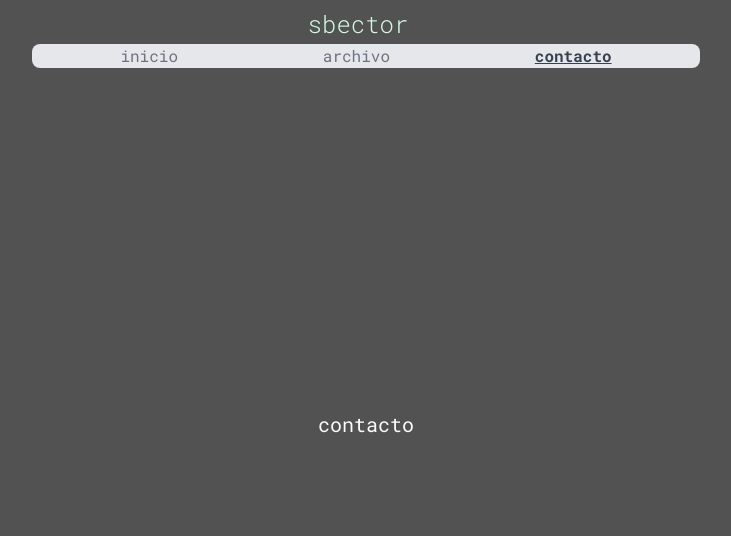
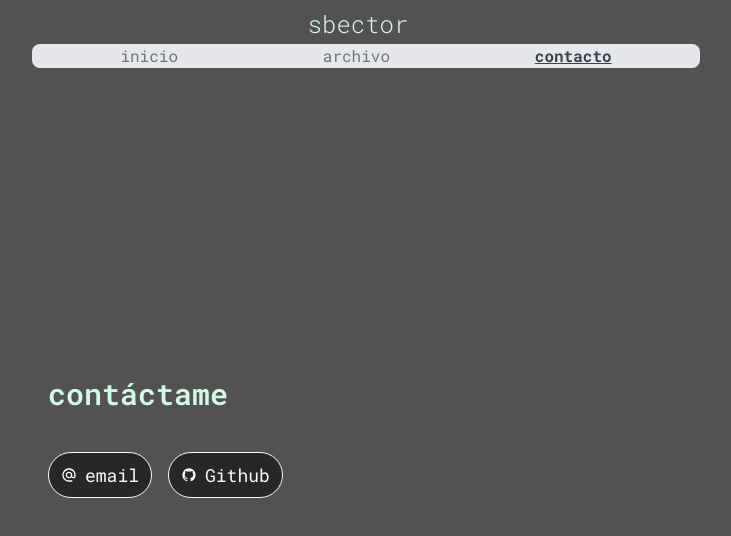
Before and after one commit to Sbector/artista, a Next.js app: page /contacto in a window 1280 px wide. Shown: the top 536 px of the page, without its empty margins (274-1005 px from the left). Built offline with nearby package versions, Linux system fonts and the light colour scheme.

Commit message:
Add contact social pills

```diff
--- /dev/null
+++ b/src/app/_components/SocialPill.tsx
@@ -0,0 +1,12 @@
+import Link from "next/link"
+
+
+export default function SocialPill({ children, href }:{children:React.ReactNode, href: any}) {
+    return (
+            <Link href={href} target="_blank" className="rounded-full text-sm border border-gray-50 bg-zinc-800 flex justify-center items-center gap-x-1 py-1 px-2
+            md:gap-x-2 md:py-2 md:px-3 md:text-lg
+            hover:border-emerald-100 hover:text-emerald-100 transition-all">
+                {children}
+            </Link>
+    )
+}
--- /dev/null
+++ b/src/app/_components/icons/GithubIcon.tsx
@@ -0,0 +1,14 @@
+export default function GithubIcon( {className}:any ) {
+    return (
+        <svg
+            className={className}
+            xmlns="http://www.w3.org/2000/svg"
+            width="24"
+            height="24"
+            viewBox="0 0 24 24">
+            <path
+            fill="currentColor"
+            d="M12 2A10 10 0 0 0 2 12c0 4.42 2.87 8.17 6.84 9.5c.5.08.66-.23.66-.5v-1.69c-2.77.6-3.36-1.34-3.36-1.34c-.46-1.16-1.11-1.47-1.11-1.47c-.91-.62.07-.6.07-.6c1 .07 1.53 1.03 1.53 1.03c.87 1.52 2.34 1.07 2.91.83c.09-.65.35-1.09.63-1.34c-2.22-.25-4.55-1.11-4.55-4.92c0-1.11.38-2 1.03-2.71c-.1-.25-.45-1.29.1-2.64c0 0 .84-.27 2.75 1.02c.79-.22 1.65-.33 2.5-.33c.85 0 1.71.11 2.5.33c1.91-1.29 2.75-1.02 2.75-1.02c.55 1.35.2 2.39.1 2.64c.65.71 1.03 1.6 1.03 2.71c0 3.82-2.34 4.66-4.57 4.91c.36.31.69.92.69 1.85V21c0 .27.16.59.67.5C19.14 20.16 22 16.42 22 12A10 10 0 0 0 12 2" />
+        </svg>
+    )
+}
--- /dev/null
+++ b/src/app/_components/icons/MailIcon.tsx
@@ -0,0 +1,14 @@
+export default function MailIcon({ className }: any) {
+    return (
+        <svg
+            className={className}
+            xmlns="http://www.w3.org/2000/svg"
+            width="24"
+            height="24"
+            viewBox="0 0 24 24">
+            <path
+                fill="currentColor"
+                d="M12 15c.81 0 1.5-.3 2.11-.89c.59-.61.89-1.3.89-2.11c0-.81-.3-1.5-.89-2.11C13.5 9.3 12.81 9 12 9c-.81 0-1.5.3-2.11.89C9.3 10.5 9 11.19 9 12c0 .81.3 1.5.89 2.11c.61.59 1.3.89 2.11.89m0-13c2.75 0 5.1 1 7.05 2.95C21 6.9 22 9.25 22 12v1.45c0 1-.35 1.85-1 2.55c-.7.67-1.5 1-2.5 1c-1.2 0-2.19-.5-2.94-1.5c-1 1-2.18 1.5-3.56 1.5c-1.37 0-2.55-.5-3.54-1.46C7.5 14.55 7 13.38 7 12c0-1.37.5-2.55 1.46-3.54C9.45 7.5 10.63 7 12 7c1.38 0 2.55.5 3.54 1.46C16.5 9.45 17 10.63 17 12v1.45c0 .41.16.77.46 1.08c.3.31.65.47 1.04.47c.42 0 .77-.16 1.07-.47c.3-.31.43-.67.43-1.08V12c0-2.19-.77-4.07-2.35-5.65S14.19 4 12 4c-2.19 0-4.07.77-5.65 2.35S4 9.81 4 12c0 2.19.77 4.07 2.35 5.65S9.81 20 12 20h5v2h-5c-2.75 0-5.1-1-7.05-2.95C3 17.1 2 14.75 2 12s1-5.1 2.95-7.05C6.9 3 9.25 2 12 2" />
+        </svg>
+    )
+}
--- a/src/app/contacto/page.tsx
+++ b/src/app/contacto/page.tsx
@@ -1,5 +1,8 @@
 import { Metadata } from "next"
-import Wrapper from "../_components/Wrapper"
+import TextWrapper from "../_components/TextWrapper"
+import SocialPill from "../_components/SocialPill"
+import MailIcon from "../_components/icons/MailIcon"
+import GithubIcon from "../_components/icons/GithubIcon"
 
 export const metadata: Metadata = {
     title: "contacto",
@@ -9,9 +12,19 @@ export const metadata: Metadata = {
 export default function Contacto() {
     return (
         <div>
-            <Wrapper>
-                <h1 className="text-xl text-center pb-8">contacto</h1>
-            </Wrapper>
+            <TextWrapper>
+                <div>
+                    <h1 className="text-lg font-semibold text-emerald-100 pb-6 md:text-3xl md:pb-10">contáctame</h1>
+                    <nav className="flex flex-wrap gap-2 md:gap-4 h-auto">
+                        <SocialPill href="mailto:sbector.prod@gmail.com">
+                            <MailIcon className="w-4 h-4"/>email
+                        </SocialPill>
+                        <SocialPill href="https://github.com/Sbector">
+                            <GithubIcon className="w-4 h-4" />Github
+                        </SocialPill>
+                    </nav>
+                </div>
+            </TextWrapper>
         </div>
     )
 }
```
Also changed, not shown: src/app/_components/icons/ExitFullScreen.tsx (+10 -2 lines).
